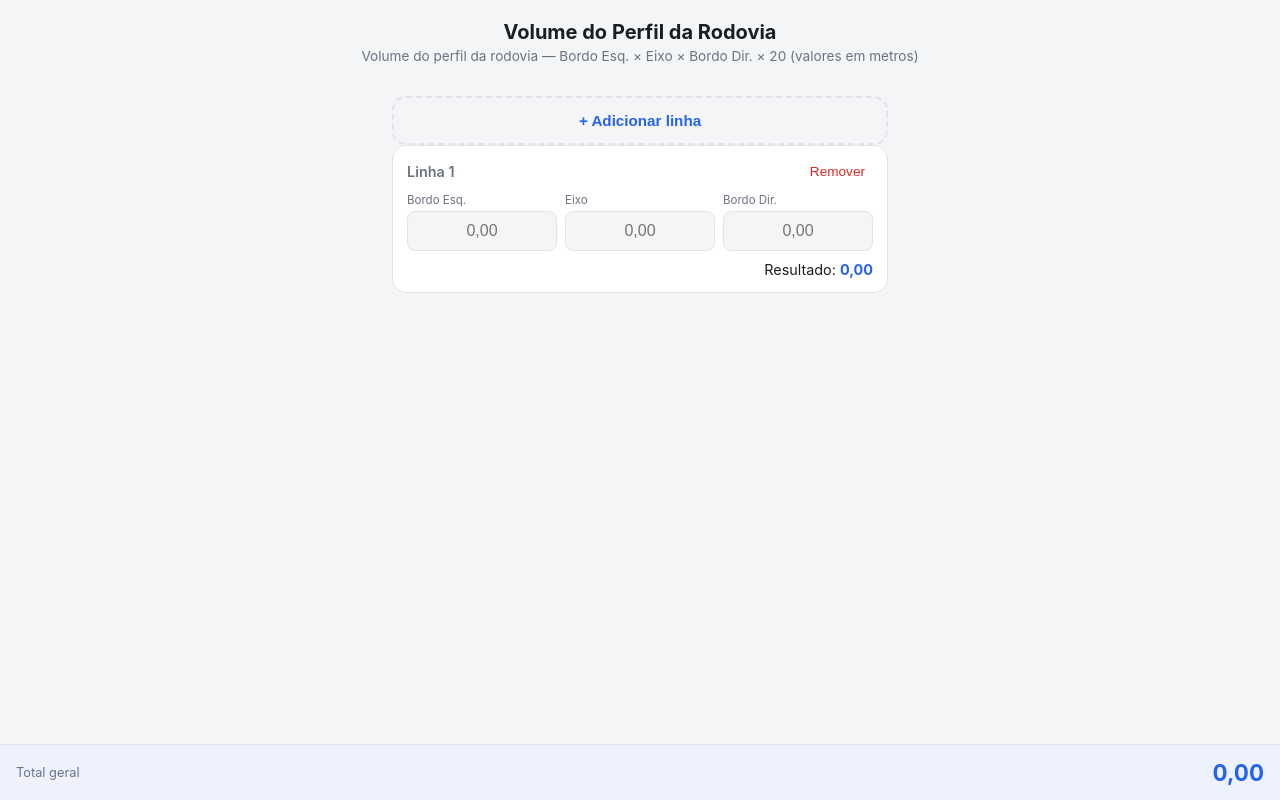
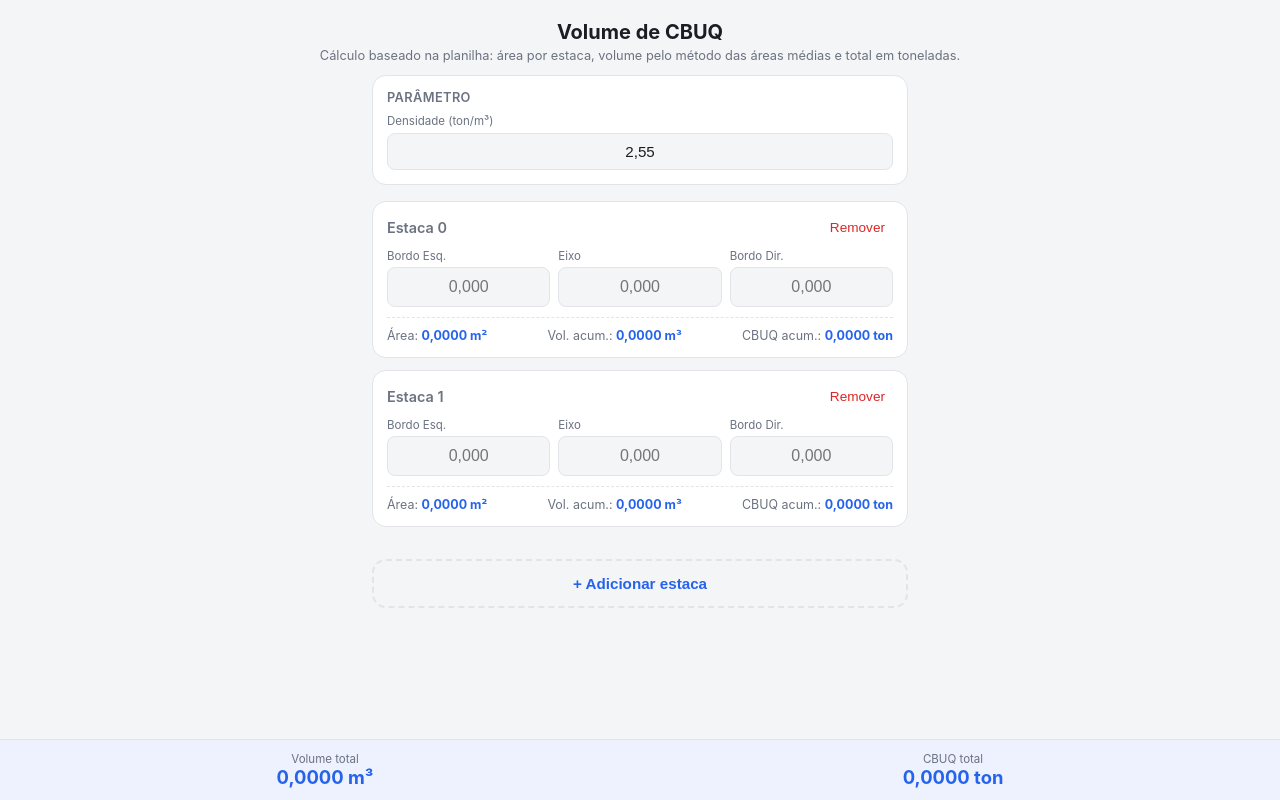
Before and after one commit to GustavOliveira04/appdotio, a plain HTML site: page app/index.html in a window 1280 px wide. Drawn offline with Linux system fonts and the light colour scheme.

Commit message:
Corrigindo lógica

```diff
--- a/app/index.html
+++ b/app/index.html
@@ -3,22 +3,41 @@
 <head>
 <meta charset="UTF-8">
 <meta name="viewport" content="width=device-width, initial-scale=1, viewport-fit=cover">
-<title>Calculadora de Volume</title>
-<link rel="icon" href="./img/favicon.jpg" type="image/x-icon">
+<title>Volume de CBUQ</title>
 <link rel="stylesheet" href="./styles/styles.css">
 <script src="./scripts/scripts.js" defer></script>
 </head>
 <body>
 <header>
-  <h1>Volume do Perfil da Rodovia</h1>
-  <p>Volume do perfil da rodovia — Bordo Esq. × Eixo × Bordo Dir. × 20 (valores em metros)</p>
+  <h1>Volume de CBUQ</h1>
+  <p>Cálculo baseado na planilha: área por estaca, volume pelo método das áreas médias e total em toneladas.</p>
 </header>
 
-<main id="rows-container"></main>
+<main>
+  <div class="config-card">
+    <div class="config-title">Parâmetro</div>
+    <div class="config-grid" style="grid-template-columns:1fr;">
+      <div class="config-field">
+        <label>Densidade (ton/m³)</label>
+        <input type="text" inputmode="decimal" id="cfg-densidade" value="2,55">
+      </div>
+    </div>
+  </div>
+
+  <div id="rows-container"></div>
+</main>
 
 <div class="total-bar">
-  <span class="label">Total geral</span>
-  <span class="value" id="total-value">0.00</span>
+  <div class="total-stat">
+    <span class="label">Volume total</span>
+    <span class="value" id="total-volume">0,00 m³</span>
+  </div>
+  <div class="total-stat">
+    <span class="label">CBUQ total</span>
+    <span class="value" id="total-cbuq">0,00 ton</span>
+  </div>
 </div>
+
+<script>/* ...JS abaixo... */</script>
 </body>
 </html>
--- a/app/scripts/scripts.js
+++ b/app/scripts/scripts.js
@@ -1,42 +1,49 @@
 let rowCount = 0;
 const container = document.getElementById('rows-container');
-const totalEl = document.getElementById('total-value');
+const totalVolumeEl = document.getElementById('total-volume');
+const totalCbuqEl = document.getElementById('total-cbuq');
 
 function readValue(input){
   const raw = (input.value || '').replace(',', '.');
   return parseFloat(raw) || 0;
 }
 
+function truncate(n, decimals){
+  const factor = Math.pow(10, decimals);
+  return Math.trunc(n * factor) / factor;
+}
+
 function formatNum(n){
-  return n.toLocaleString('pt-BR', {minimumFractionDigits:2, maximumFractionDigits:2});
+  return truncate(n, 4).toLocaleString('pt-BR', {minimumFractionDigits:4, maximumFractionDigits:4});
 }
 
 function addRow(){
-  rowCount++;
-  const id = rowCount;
   const card = document.createElement('div');
   card.className = 'row-card';
-  card.dataset.id = id;
   card.innerHTML = `
     <div class="row-head">
-      <span>Linha ${id}</span>
+      <span class="row-title">Estaca</span>
       <button class="remove-btn" type="button">Remover</button>
     </div>
     <div class="fields">
       <div class="field">
         <label>Bordo Esq.</label>
-        <input type="text" inputmode="decimal" class="bordo" placeholder="0,00">
+        <input type="text" inputmode="decimal" class="bordo-pos" placeholder="0,000">
       </div>
       <div class="field">
         <label>Eixo</label>
-        <input type="text" inputmode="decimal" class="eixo" placeholder="0,00">
+        <input type="text" inputmode="decimal" class="eixo" placeholder="0,000">
       </div>
       <div class="field">
         <label>Bordo Dir.</label>
-        <input type="text" inputmode="decimal" class="valor3" placeholder="0,00">
+        <input type="text" inputmode="decimal" class="bordo-neg" placeholder="0,000">
       </div>
     </div>
-    <div class="row-result">Resultado: <b class="row-val">0.00</b></div>
+    <div class="row-result">
+      <span>Área: <b class="row-area">0,000 m²</b></span>
+      <span>Vol. acum.: <b class="row-vol">0,000 m³</b></span>
+      <span>CBUQ acum.: <b class="row-cbuq">0,000 ton</b></span>
+    </div>
   `;
   container.appendChild(card);
 
@@ -52,23 +59,49 @@ function addRow(){
 }
 
 function calculateAll(){
-  let total = 0;
-  document.querySelectorAll('.row-card').forEach(card => {
+  const densidade = readValue(document.getElementById('cfg-densidade'));
+  const espacamento = 20;
+  const distB = 2;
+  const distN = 1.6;
+  const semiDist = espacamento / 2;
+
+  let prevArea = null;
+  let volumeAcumulado = 0;
+  const cards = document.querySelectorAll('.row-card');
+
+  cards.forEach((card, idx) => {
+    card.querySelector('.row-title').textContent = 'Estaca ' + idx;
+
+    const bordoPos = readValue(card.querySelector('.bordo-pos'));
     const eixo = readValue(card.querySelector('.eixo'));
-    const bordo = readValue(card.querySelector('.bordo'));
-    const valor3 = readValue(card.querySelector('.valor3'));
-    const result = eixo * bordo * valor3 * 20;
-    card.querySelector('.row-val').textContent = formatNum(result);
-    total += result;
+    const bordoNeg = readValue(card.querySelector('.bordo-neg'));
+
+    const areaParcial = (bordoPos + eixo) / 2 * distB + (eixo + bordoNeg) / 2 * distN;
+
+    if (prevArea !== null){
+      const areaAcumulada = prevArea + areaParcial;
+      const volumeParcial = areaAcumulada * semiDist;
+      volumeAcumulado += volumeParcial;
+    }
+    prevArea = areaParcial;
+
+    card.querySelector('.row-area').textContent = formatNum(areaParcial) + ' m²';
+    card.querySelector('.row-vol').textContent = formatNum(volumeAcumulado) + ' m³';
+    card.querySelector('.row-cbuq').textContent = formatNum(volumeAcumulado * densidade) + ' ton';
   });
-  totalEl.textContent = formatNum(total);
+
+  totalVolumeEl.textContent = formatNum(volumeAcumulado) + ' m³';
+  totalCbuqEl.textContent = formatNum(volumeAcumulado * densidade) + ' ton';
 }
+
+document.getElementById('cfg-densidade').addEventListener('input', calculateAll);
 
 const addBtn = document.createElement('button');
 addBtn.className = 'add-btn';
 addBtn.type = 'button';
-addBtn.textContent = '+ Adicionar linha';
+addBtn.textContent = '+ Adicionar estaca';
 addBtn.addEventListener('click', addRow);
-container.appendChild(addBtn);
+document.querySelector('main').appendChild(addBtn);
 
 addRow();
+addRow();
--- a/app/styles/styles.css
+++ b/app/styles/styles.css
@@ -1,14 +1,8 @@
 :root{
   box-sizing:border-box;
-  --bg:#f4f5f7;
-  --card:#ffffff;
-  --text:#1a1d23;
-  --muted:#6b7280;
-  --accent:#2563eb;
-  --accent-text:#ffffff;
-  --border:#e2e4e9;
-  --danger:#dc2626;
-  --total-bg:#eef2ff;
+  --bg:#f4f5f7; --card:#ffffff; --text:#1a1d23; --muted:#6b7280;
+  --accent:#2563eb; --accent-text:#ffffff; --border:#e2e4e9;
+  --danger:#dc2626; --total-bg:#eef2ff;
   padding-top:env(safe-area-inset-top,0px);
   padding-bottom:env(safe-area-inset-bottom,0px);
 }
@@ -27,46 +21,65 @@
 *{box-sizing:border-box;}
 html{scroll-padding-top:env(safe-area-inset-top,0px);}
 body{
-  margin:0;
-  background:var(--bg);
-  color:var(--text);
+  margin:0; background:var(--bg); color:var(--text);
   font-family:-apple-system,BlinkMacSystemFont,"Segoe UI",Roboto,sans-serif;
   -webkit-tap-highlight-color:transparent;
 }
 header{ padding:20px 16px 12px; text-align:center; }
 header h1{ font-size:1.25rem; margin:0 0 4px; }
-header p{ margin:0; color:var(--muted); font-size:0.85rem; }
-main{ max-width:520px; margin:0 auto; padding:0 12px 90px; }
+header p{ margin:0; color:var(--muted); font-size:0.8rem; }
+main{ max-width:560px; margin:0 auto; padding:0 12px 110px; }
+
+.config-card{
+  background:var(--card); border:1px solid var(--border);
+  border-radius:14px; padding:14px; margin-bottom:16px;
+}
+.config-title{
+  font-size:0.8rem; font-weight:600; color:var(--muted);
+  margin-bottom:10px; text-transform:uppercase; letter-spacing:0.03em;
+}
+.config-grid{ display:grid; grid-template-columns:1fr 1fr; gap:10px; }
+.config-field label{ display:block; font-size:0.72rem; color:var(--muted); margin-bottom:4px; line-height:1.2; }
+.config-field input{
+  width:100%; padding:9px 8px; border-radius:8px; border:1px solid var(--border);
+  background:var(--bg); color:var(--text); font-size:0.95rem; text-align:center;
+}
+
 .row-card{
-  background:var(--card);
-  border:1px solid var(--border);
-  border-radius:14px;
-  padding:14px;
-  margin-bottom:12px;
+  background:var(--card); border:1px solid var(--border);
+  border-radius:14px; padding:14px; margin-bottom:12px;
 }
-.row-head{ display:flex; justify-content:space-between; align-items:center; margin-bottom:10px; }
-.row-head span{ font-weight:600; font-size:0.9rem; color:var(--muted); }
-.remove-btn{ background:none; border:none; color:var(--danger); font-size:0.85rem; padding:4px 8px; cursor:pointer; }
+.row-head{ display:flex; justify-content:space-between; align-items:center; gap:8px; margin-bottom:10px; }
+.row-head .row-title{ font-weight:600; font-size:0.9rem; color:var(--muted); flex-shrink:0; }
+.remove-btn{ background:none; border:none; color:var(--danger); font-size:0.85rem; padding:4px 8px; cursor:pointer; flex-shrink:0; }
+
 .fields{ display:grid; grid-template-columns:repeat(3,1fr); gap:8px; }
 .field label{ display:block; font-size:0.72rem; color:var(--muted); margin-bottom:4px; }
 .field input{
-  width:100%; padding:10px 8px; border-radius:8px;
-  border:1px solid var(--border); background:var(--bg); color:var(--text);
-  font-size:1rem; text-align:center;
+  width:100%; padding:10px 8px; border-radius:8px; border:1px solid var(--border);
+  background:var(--bg); color:var(--text); font-size:1rem; text-align:center;
 }
-.field input:focus{ outline:2px solid var(--accent); outline-offset:1px; }
-.row-result{ margin-top:10px; text-align:right; font-size:0.9rem; color:var(--text); }
-.row-result b{ color:var(--accent); }
+.field input:focus, .config-field input:focus{ outline:2px solid var(--accent); outline-offset:1px; }
+
+.row-result{
+  margin-top:10px; padding-top:10px; border-top:1px dashed var(--border);
+  display:flex; flex-wrap:wrap; justify-content:space-between; gap:6px;
+  font-size:0.78rem; color:var(--muted);
+}
+.row-result b{ color:var(--accent); font-weight:700; }
+
 .add-btn{
   width:100%; padding:14px; border:2px dashed var(--border);
   background:transparent; color:var(--accent); border-radius:14px;
   font-size:0.95rem; font-weight:600; cursor:pointer; margin-top:20px;
 }
+
 .total-bar{
   position:fixed; left:0; right:0; bottom:0;
-  padding:14px 16px calc(14px + env(safe-area-inset-bottom,0px));
+  padding:12px 16px calc(12px + env(safe-area-inset-bottom,0px));
   background:var(--total-bg); border-top:1px solid var(--border);
-  display:flex; justify-content:space-between; align-items:center;
+  display:flex; justify-content:space-around; align-items:center; gap:8px;
 }
-.total-bar .label{ font-size:0.8rem; color:var(--muted); }
-.total-bar .value{ font-size:1.4rem; font-weight:700; color:var(--accent); }
+.total-stat{ text-align:center; }
+.total-stat .label{ font-size:0.72rem; color:var(--muted); display:block; }
+.total-stat .value{ font-size:1.15rem; font-weight:700; color:var(--accent); }
```
